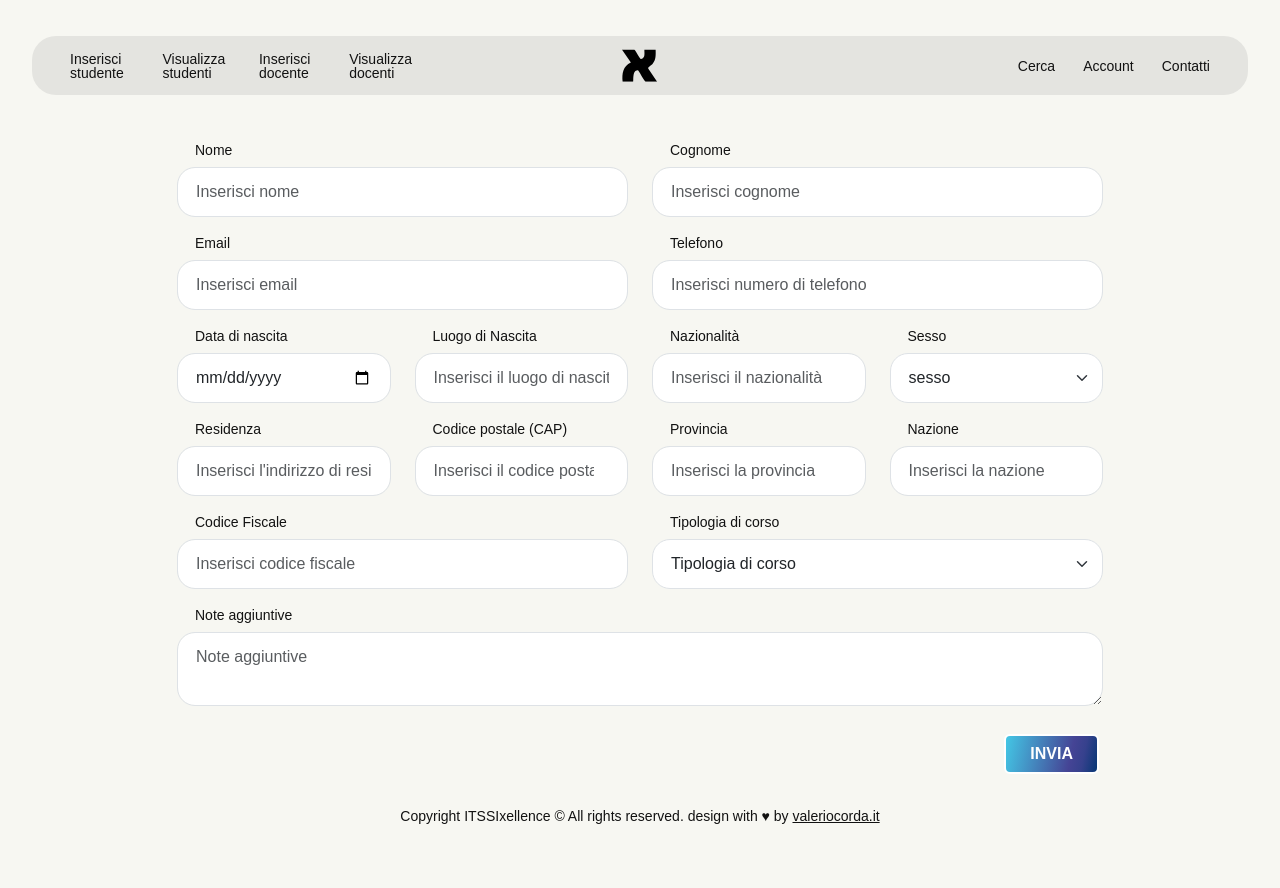
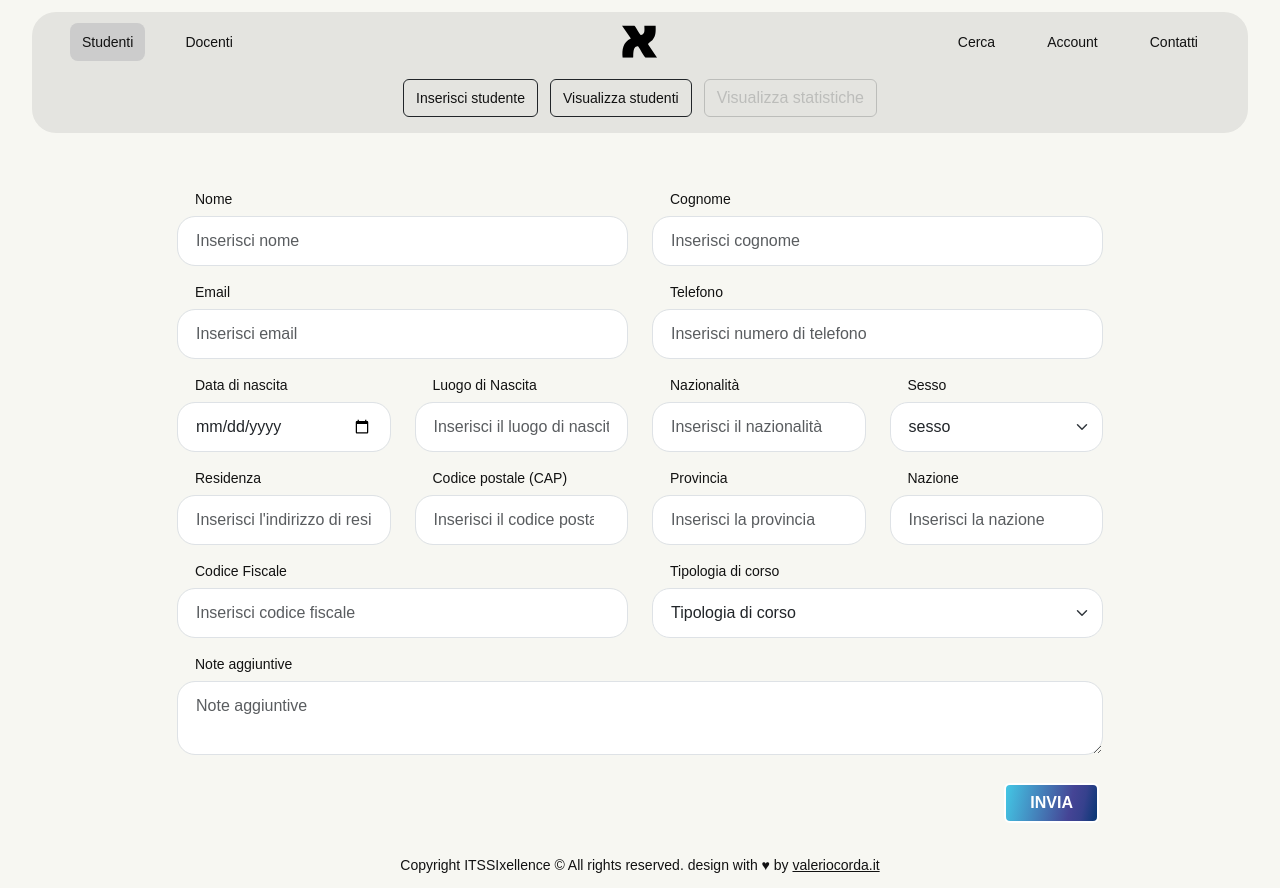
Before and after one commit to VALDEV05/gestionale_itssi, a website: page nuovoStudente.html in a window 1280 px wide. Before the commit the page ends 839 px from the top, so only its background shows below. Drawn offline with nearby package versions, Linux system fonts and the light colour scheme.

Commit message:
add fixed routw

```diff
--- a/assets/css/style.css
+++ b/assets/css/style.css
@@ -107,10 +107,10 @@ header.site-header nav {
   margin: 12px auto;
   width: 95vw !important;
   max-width: 95vw !important;
-  position: fixed;
+  /* position: fixed;
   left: 50%;
   transform: translateX(-50%);
-  top: 24px;
+  top: 24px; */
 }
 header.site-header nav.container .row {
   align-items: center;
@@ -142,9 +142,36 @@ header.site-header nav.container .row .col-md-4 .nav-menu .menu-item a {
   line-height: 1;
   text-decoration: unset;
   font-size: 14px;
+  padding: 12px;
+  border-radius: 8px;
+}
+
+header.site-header nav.container .row .col-md-4 .nav-menu .menu-item.active a{
+  background-color: #ccc;
 }
 header.site-header nav.container .row .col-md-4 .nav-menu.nav-menu-right {
   justify-content: flex-end;
+}
+header.site-header nav.container .row.row-bottom .tp-button-menu{
+  display: none;
+}
+header.site-header nav.container .row.row-bottom .tp-button-menu.active{
+  display: flex;
+  gap: 12px;
+  justify-content: center;
+  margin: 16px 0 8px;
+}
+
+header.site-header nav.container .row.row-bottom .tp-button-menu button.btn a{
+  text-decoration: unset;
+}
+
+header.site-header nav.container .row.row-bottom .tp-button-menu button.btn.disabled{
+  opacity: 0.2;
+}
+
+header.site-header nav.container .row.row-bottom .tp-button-menu button.btn.btn-outline-dark:hover a{
+  color: white;
 }
 
 /* ==========================================================================
@@ -167,7 +194,9 @@ footer.site-footer {
   7.0 - main
    ========================================================================== */
 main.site-main {
-  padding-top: 140px;
+  /* SE FIXED */
+  /* padding-top: 140px; */
+  padding-top: 44px;
 }
 main.site-main .container .row .col-md-10 form input,
 main.site-main .container .row .col-md-10 form select,
--- a/assets/db/login.json
+++ b/assets/db/login.json
@@ -7,6 +7,10 @@
     {
       "username": "valerio@esempio.it",
       "password": "abcd"
+    },
+    {
+      "username": "admin",
+      "password": "qwer"
     }
   ]
 }
--- a/assets/js/generale.js
+++ b/assets/js/generale.js
@@ -1,3 +1,48 @@
+window.addEventListener("DOMContentLoaded", () => {
+  const currentURL = window.location.href.toLowerCase();
+  const path = window.location.pathname; // "/aggiungiStudente"
+  const lastSegment = path.split("/").filter(Boolean).pop().toLowerCase();
+  console.log(lastSegment); // "aggiungiStudente"
+
+
+  let target = null;
+  let menuClass = null;
+
+  if (lastSegment.includes("student")) {
+    target = "tp_studenti";
+    menuClass = "menu-active-studenti";
+  } else if (lastSegment.includes("docent")) {
+    target = "tp_docenti";
+    menuClass = "menu-active-docenti";
+  } else if (lastSegment.includes("amministrativ")) {
+    target = "tp_amministrativo";
+    menuClass = "menu-active-amministrativo";
+  }
+
+  if (target && menuClass) {
+    // Attiva il blocco pulsanti giusto
+    document.querySelectorAll('.tp-button-menu').forEach(menu => {
+      menu.classList.remove('active', 'd-none');
+      if (!menu.classList.contains(target)) {
+        menu.classList.add('d-none');
+      } else {
+        menu.classList.add('active');
+      }
+    });
+
+    // Attiva la tab corretta nel menu di sinistra
+    document.querySelectorAll('.nav-menu-left .menu-item').forEach(item => {
+      item.classList.remove('active');
+    });
+    const activeItem = document.querySelector(`.nav-menu-left .${menuClass}`);
+    if (activeItem) {
+      activeItem.classList.add('active');
+    }
+  }
+
+});
+
+
 function addFavicon() {
   const link = document.createElement('link');
   link.rel = 'icon';
@@ -12,25 +57,22 @@ function headerConstruction() {
         <div class="row">
           <div class="col-md-4">
             <ul class="nav-menu nav-menu-left">
-              <li class="menu-item">
-                <a href="http://localhost:3000/aggiungiStudente">Inserisci studente</a>
-              </li>
-              <li class="menu-item">
-                <a
-                  href="http://localhost:3000/visualizzaStudenti"
-                  target="_blank"
-                  >Visualizza studenti</a
+              <li class="menu-item active menu-active-studenti">
+                <a href="javascript:void(0)" data-target="tp_studenti"
+                  >Studenti</a
                 >
               </li>
-              <li class="menu-item">
-                <a href="http://localhost:3000/aggiungiDocente"
-                  >Inserisci docente</a
+              <li class="menu-item menu-active-docenti">
+                <a
+                  href="javascript:void(0)"
+                  data-target="tp_docenti"
+                  >Docenti</a
                 >
               </li>
-              <li class="menu-item">
-                <a
-                  href="http://localhost:3000/visualizzaDocenti"
-                  >Visualizza docenti</a
+              <li class="menu-item menu-active-amministrativo d-none">
+                <a href="javascript:void(0)"
+                data-target="tp_amministrativo"
+                  >Amministrativo</a
                 >
               </li>
             </ul>
@@ -53,10 +95,37 @@ function headerConstruction() {
           </div>
           <div class="col-md-4">
             <ul class="nav-menu nav-menu-right">
-              <li class="menu-item"><a href="http://localhost:3000/cerca">Cerca</a></li>
+              <li class="menu-item">
+                <a href="http://localhost:3000/cerca">Cerca</a>
+              </li>
               <li class="menu-item"><a href="#">Account</a></li>
               <li class="menu-item"><a href="#">Contatti</a></li>
             </ul>
+          </div>
+        </div>
+        <div class="row row-bottom">
+          <div class="tp_studenti tp-button-menu active">
+            <button class="btn btn-outline-dark">
+              <a href="http://localhost:3000/aggiungiStudente">Inserisci studente</a>
+            </button>
+            <button class="btn btn-outline-dark">
+              <a href="http://localhost:3000/visualizzaStudenti">Visualizza studenti</a>
+            </button>
+            <button class="btn btn-outline-dark disabled">Visualizza statistiche</button>
+          </div>
+          <div class="tp_docenti tp-button-menu">
+            <button class="btn btn-outline-dark">
+              <a href="http://localhost:3000/aggiungiDocente">Inserisci docente</a>
+            </button>
+            <button class="btn btn-outline-dark">
+              <a href="http://localhost:3000/visualizzaDocenti">Visualizza docenti</a>
+            </button>
+            <button class="btn btn-outline-dark disabled">Visualizza statistiche</button>
+          </div>
+          <div class="tp_studenti d-none">
+            <button class="btn btn-outline-dark">Inserisci amministrativo</button>
+            <button class="btn btn-outline-dark">Visualizza amministrativi</button>
+            <button class="btn btn-outline-dark">Visualizza statistiche</button>
           </div>
         </div>
       </nav>
@@ -77,7 +146,38 @@ function footerConstruction() {
   footerElement.innerHTML = footer
 }
 
+function activeBtnHeader() {
+  document.querySelectorAll('.nav-menu-left a').forEach(link => {
+    link.addEventListener('click', function (e) {
+      e.preventDefault();
+
+      // Nasconde tutti i gruppi di pulsanti
+      document.querySelectorAll('.tp-button-menu').forEach(menu => {
+        menu.classList.remove('active');
+        menu.classList.add('d-none');
+      });
+
+      // Rimuove classe active dal menu
+      document.querySelectorAll('.nav-menu-left .menu-item').forEach(item => {
+        item.classList.remove('active');
+      });
+
+      // Aggiunge active all'elemento cliccato
+      this.closest('.menu-item').classList.add('active');
+
+      // Mostra quello corretto
+      const targetClass = this.getAttribute('data-target');
+      const target = document.querySelector(`.row-bottom .${targetClass}`);
+      if (target) {
+        target.classList.remove('d-none');
+        target.classList.add('active');
+      }
+    });
+  });
+}
+
 
 headerConstruction();
 addFavicon();
 footerConstruction();
+activeBtnHeader();
--- a/nuovoStudente.html
+++ b/nuovoStudente.html
@@ -13,15 +13,13 @@
     <link rel="stylesheet" href="./assets/css/style.css" />
   </head>
   <body>
-  <header class="site-header" id="site-header">
-    <!-- DINAMICO -->
+    <header class="site-header" id="site-header">
+     <!-- dinamico -->
     </header>
     <main class="site-main">
-
       <div class="container">
         <div class="row">
-          <div class="col-md-12">
-          </div>
+          <div class="col-md-12"></div>
           <div class="col-md-10 mx-auto">
             <form id="datiUtenteForm">
               <div class="row">
@@ -86,7 +84,9 @@
                 </div>
 
                 <div class="col">
-                  <label for="luogoNascita" class="form-label">Luogo di Nascita</label>
+                  <label for="luogoNascita" class="form-label"
+                    >Luogo di Nascita</label
+                  >
                   <input
                     type="text"
                     class="form-control"
@@ -97,7 +97,9 @@
                   />
                 </div>
                 <div class="col">
-                  <label for="nazionalita" class="form-label">Nazionalità</label>
+                  <label for="nazionalita" class="form-label"
+                    >Nazionalità</label
+                  >
                   <input
                     type="text"
                     class="form-control"
@@ -108,22 +110,24 @@
                   />
                 </div>
                 <div class="col">
-                   <label for="sesso" class="form-label">Sesso</label>
+                  <label for="sesso" class="form-label">Sesso</label>
                   <select
                     class="form-select"
                     id="sesso"
-                    aria-label="Tipologia di sesso">
+                    aria-label="Tipologia di sesso"
+                  >
                     <option selected>sesso</option>
                     <option value="M">m</option>
                     <option value="F">f</option>
                     <option value="altro">altro</option>
                   </select>
                 </div>
-
               </div>
-                <div class="row mt-3">
+              <div class="row mt-3">
                 <div class="col">
-                  <label for="indirizzoResidenza" class="form-label">Residenza</label>
+                  <label for="indirizzoResidenza" class="form-label"
+                    >Residenza</label
+                  >
                   <input
                     type="text"
                     class="form-control"
@@ -134,7 +138,9 @@
                   />
                 </div>
                 <div class="col">
-                  <label for="capResidenza" class="form-label">Codice postale (CAP)</label>
+                  <label for="capResidenza" class="form-label"
+                    >Codice postale (CAP)</label
+                  >
                   <input
                     type="number"
                     class="form-control"
@@ -166,12 +172,12 @@
                     required
                   />
                 </div>
-
-
               </div>
               <div class="row mt-3">
                 <div class="col">
-                  <label for="codiceFiscale" class="form-label">Codice Fiscale</label>
+                  <label for="codiceFiscale" class="form-label"
+                    >Codice Fiscale</label
+                  >
                   <input
                     type="text"
                     class="form-control"
@@ -181,12 +187,15 @@
                     required
                   />
                 </div>
-                 <div class="col">
-                   <label for="corso" class="form-label">Tipologia di corso</label>
+                <div class="col">
+                  <label for="corso" class="form-label"
+                    >Tipologia di corso</label
+                  >
                   <select
                     class="form-select"
                     id="corso"
-                    aria-label="Tipologia di corso">
+                    aria-label="Tipologia di corso"
+                  >
                     <option selected>Tipologia di corso</option>
                     <option value="wordpress">wordpress</option>
                     <option value="java">java</option>
@@ -198,11 +207,15 @@
               <div class="row mt-3">
                 <div class="col">
                   <label for="note">Note aggiuntive</label>
-                  <textarea id="note" class="form-control" placeholder="Note aggiuntive"></textarea>
+                  <textarea
+                    id="note"
+                    class="form-control"
+                    placeholder="Note aggiuntive"
+                  ></textarea>
                 </div>
               </div>
               <div class="row mt-3">
-                 <button type="submit" class="btn btn-itssi">Invia</button>
+                <button type="submit" class="btn btn-itssi">Invia</button>
               </div>
             </form>
           </div>
```
Also changed, not shown: docente.html (+1 -1 lines). Lines whose indentation alone changed are shown as unchanged.
